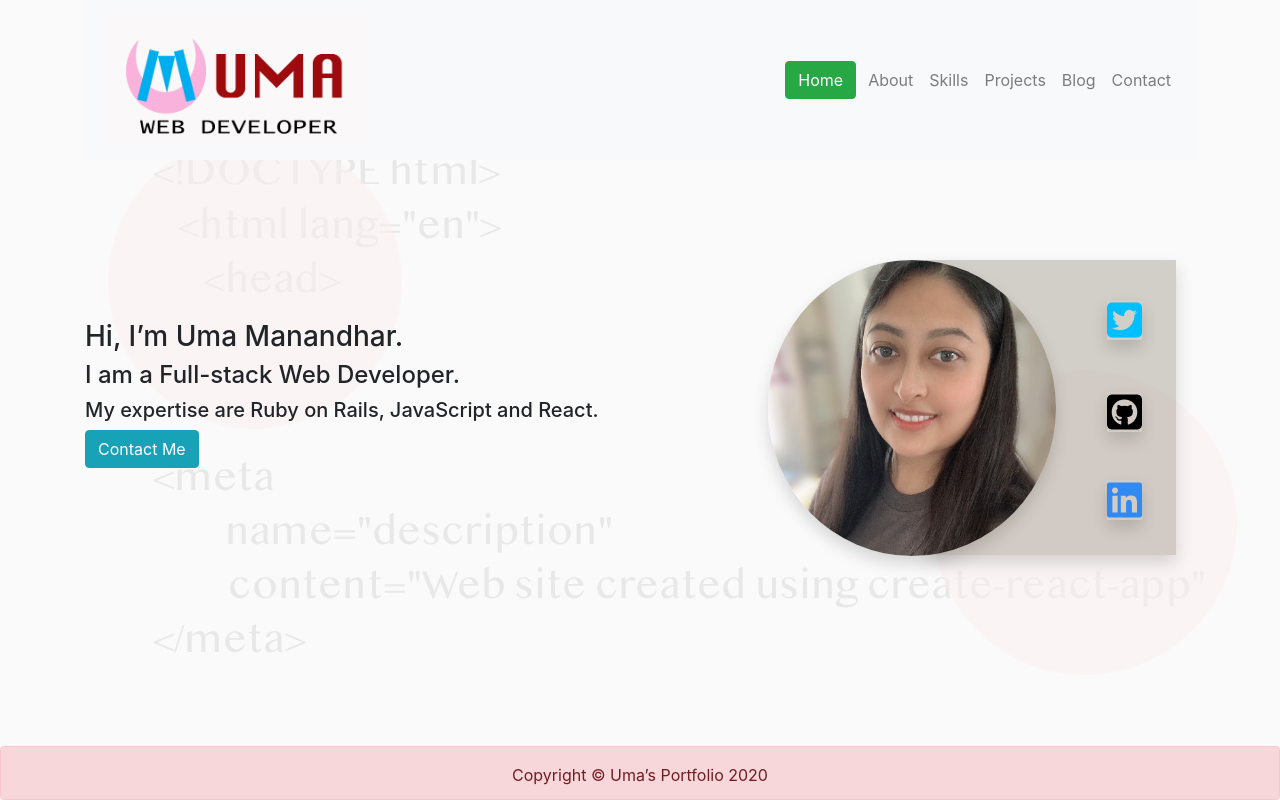
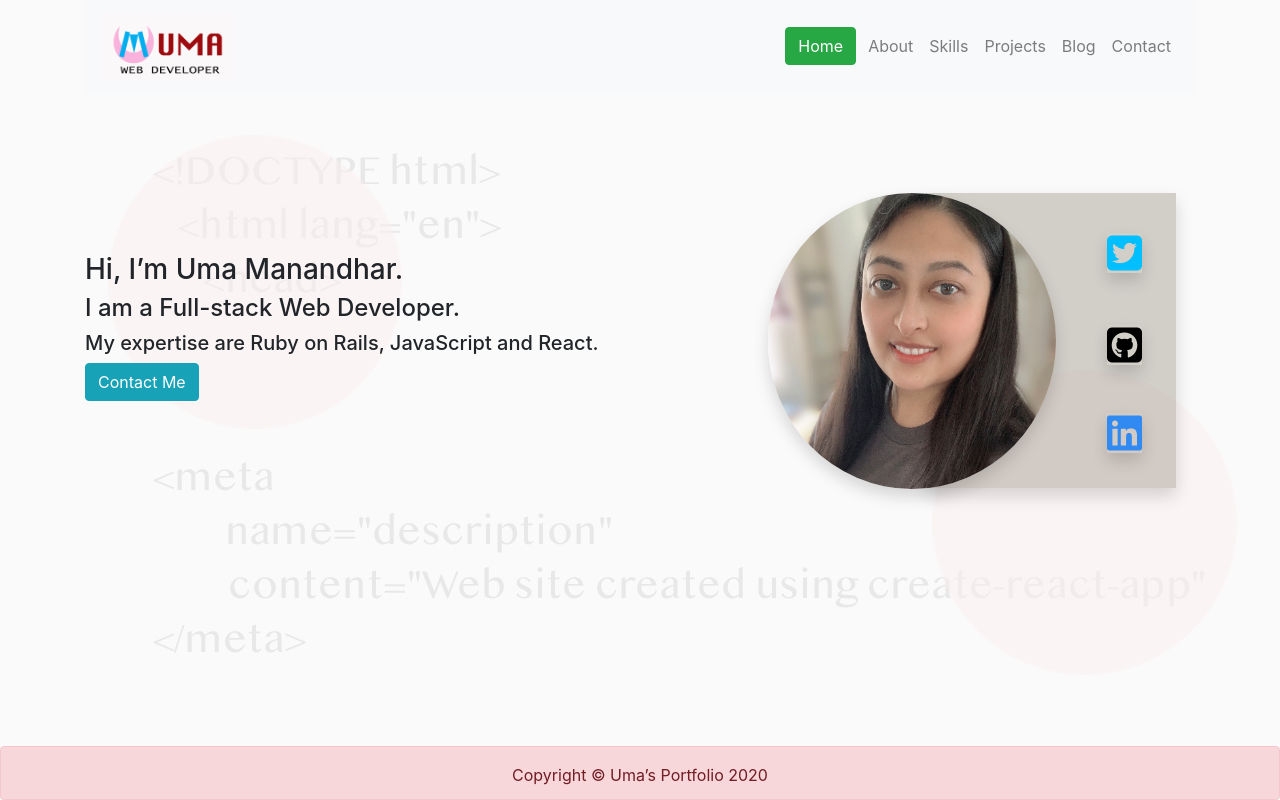
Before and after one commit to mdr-uma/portfolio, a React (Create React App) app: page / in a window 1280 px wide. Built offline with nearby package versions, Linux system fonts and the light colour scheme.

Commit message:
add width and display in body

```diff
--- a/src/index.css
+++ b/src/index.css
@@ -7,6 +7,8 @@ body {
   -moz-osx-font-smoothing: grayscale;
   background-image: url("images/background.jpg");
   min-height: 100vh;
+  width: 100%;
+  display: block;
 }
 
 .intro-message {
@@ -70,7 +72,7 @@ body {
 }
 
 .logo {
-  width: 40%;
+  width: 20%;
 }
 
 h2 {
```
